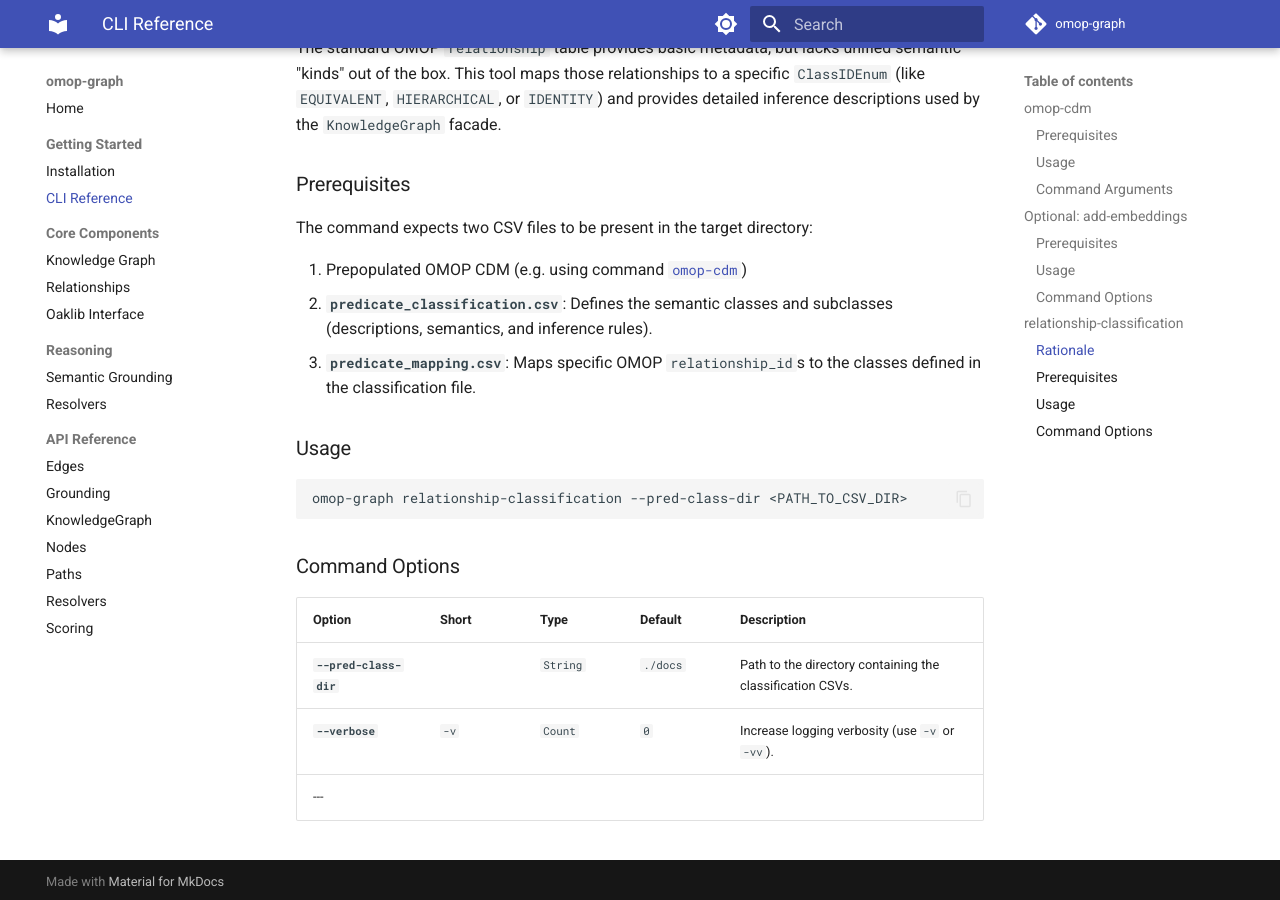
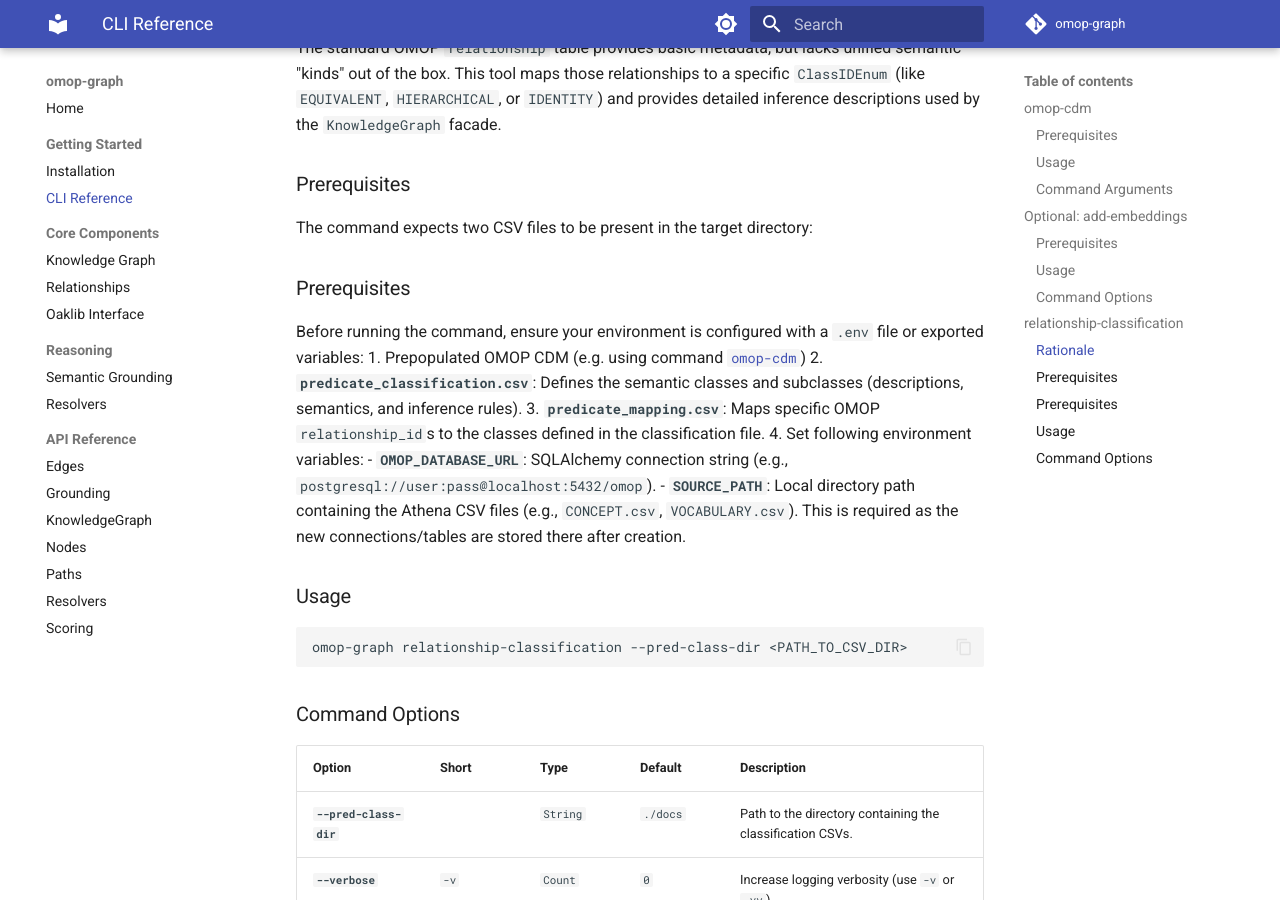
Before and after one commit to AustralianCancerDataNetwork/omop-graph, an MkDocs documentation site: the page built from docs/usage/cli.md, in a window 1280 px wide and 900 px high, scrolled down 2656 px. Built offline with MkDocs 1.6.1 and Material for MkDocs 9.7.7, drawn with Linux system fonts in a browser that asks for light colours; comment, search, counter and statistics services are not loaded.

Commit message:
Added the requirements of env vars into docs

```diff
--- a/docs/usage/cli.md
+++ b/docs/usage/cli.md
@@ -82,9 +82,14 @@ The standard OMOP `relationship` table provides basic metadata, but lacks unifie
 
 The command expects two CSV files to be present in the target directory:
 
+### Prerequisites
+Before running the command, ensure your environment is configured with a `.env` file or exported variables:
 1. Prepopulated OMOP CDM (e.g. using command [`omop-cdm`](#omop-cdm))
 2. **`predicate_classification.csv`**: Defines the semantic classes and subclasses (descriptions, semantics, and inference rules).
 3. **`predicate_mapping.csv`**: Maps specific OMOP `relationship_id`s to the classes defined in the classification file.
+4. Set following environment variables:
+    - **`OMOP_DATABASE_URL`**: SQLAlchemy connection string (e.g., `postgresql://user:pass@localhost:5432/omop`).
+    - **`SOURCE_PATH`**: Local directory path containing the Athena CSV files (e.g., `CONCEPT.csv`, `VOCABULARY.csv`). This is required as the new connections/tables are stored there after creation.
 
 ### Usage
 
```
